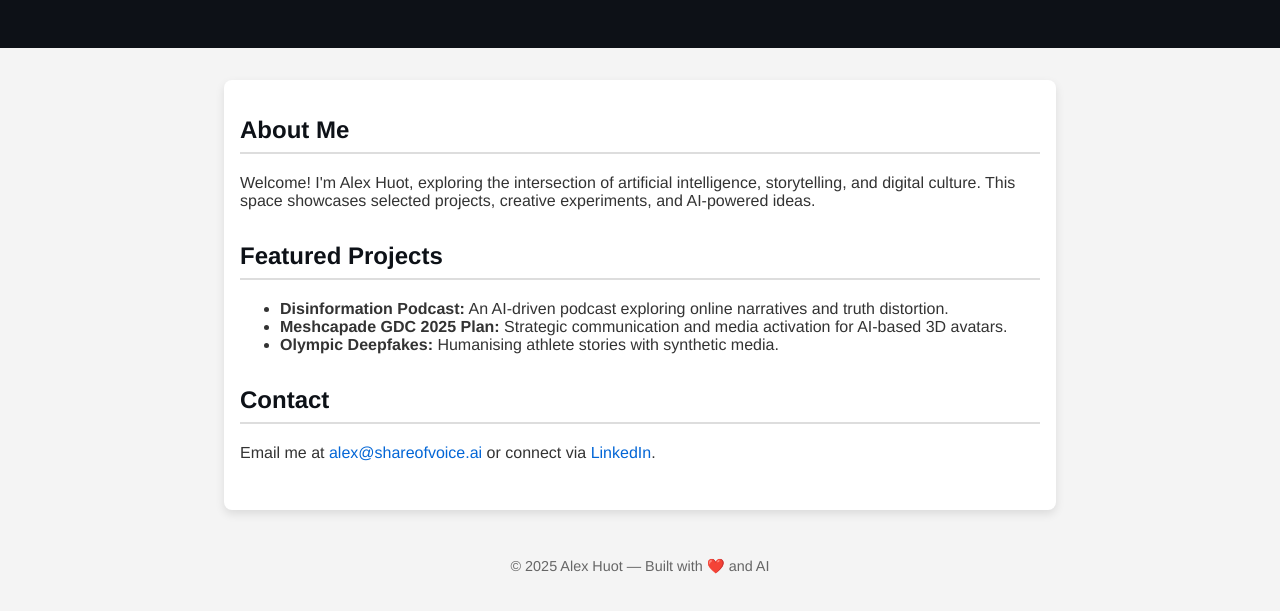
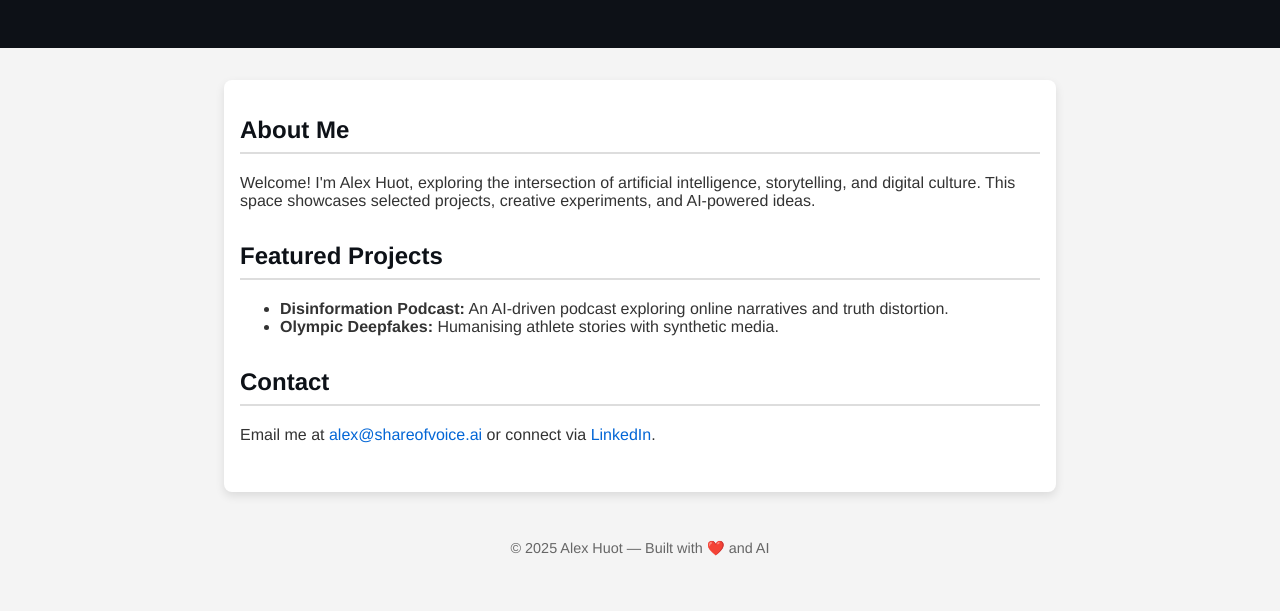
Before and after one commit to alexhuot/ai-portfolio, a plain HTML site: page index.html in a window 1280 px wide. Shown: the part 121-732 px from the top of the page. Drawn offline with Linux system fonts and the light colour scheme.

Commit message:
Update index.html

```diff
--- a/index.html
+++ b/index.html
@@ -88,7 +88,6 @@
       <h2>Featured Projects</h2>
       <ul>
         <li><strong>Disinformation Podcast:</strong> An AI-driven podcast exploring online narratives and truth distortion.</li>
-        <li><strong>Meshcapade GDC 2025 Plan:</strong> Strategic communication and media activation for AI-based 3D avatars.</li>
         <li><strong>Olympic Deepfakes:</strong> Humanising athlete stories with synthetic media.</li>
       </ul>
     </section>
```
